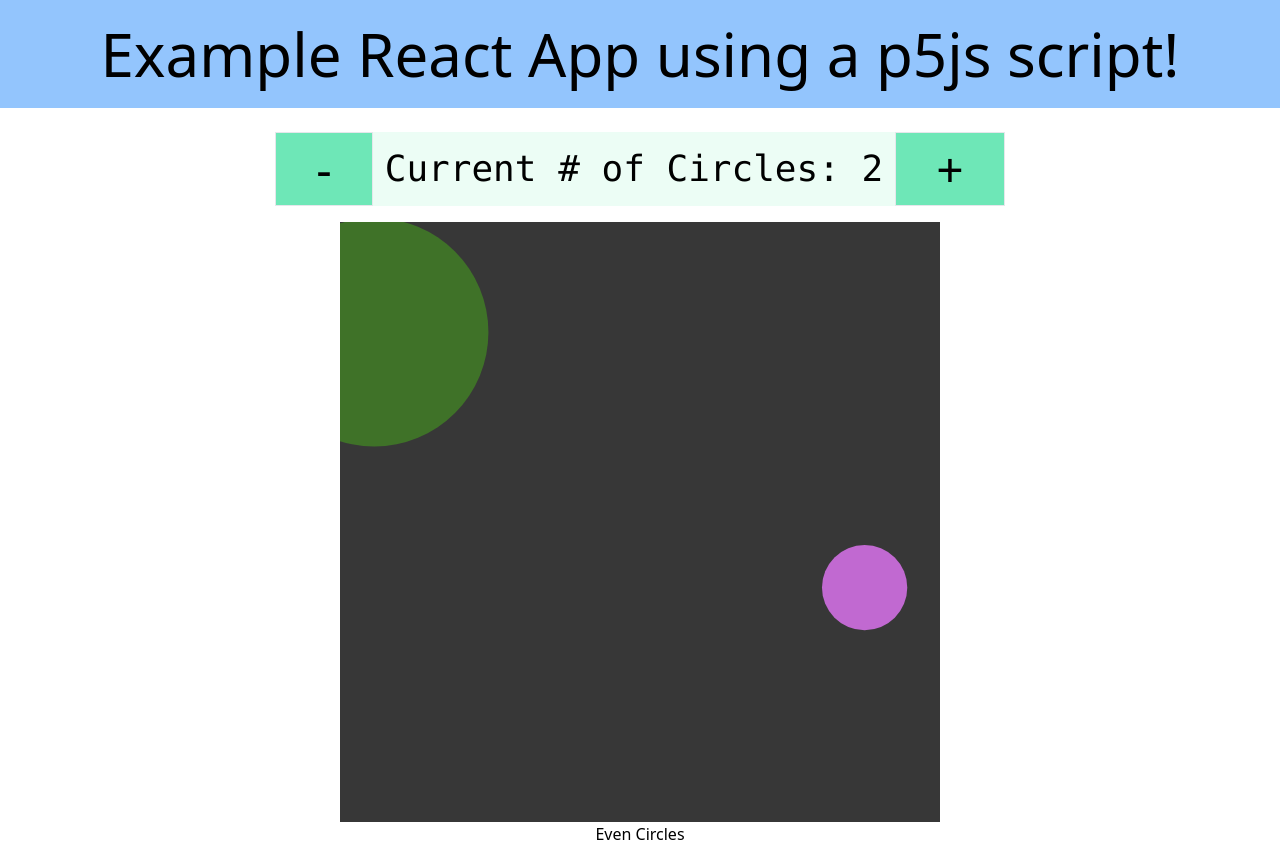
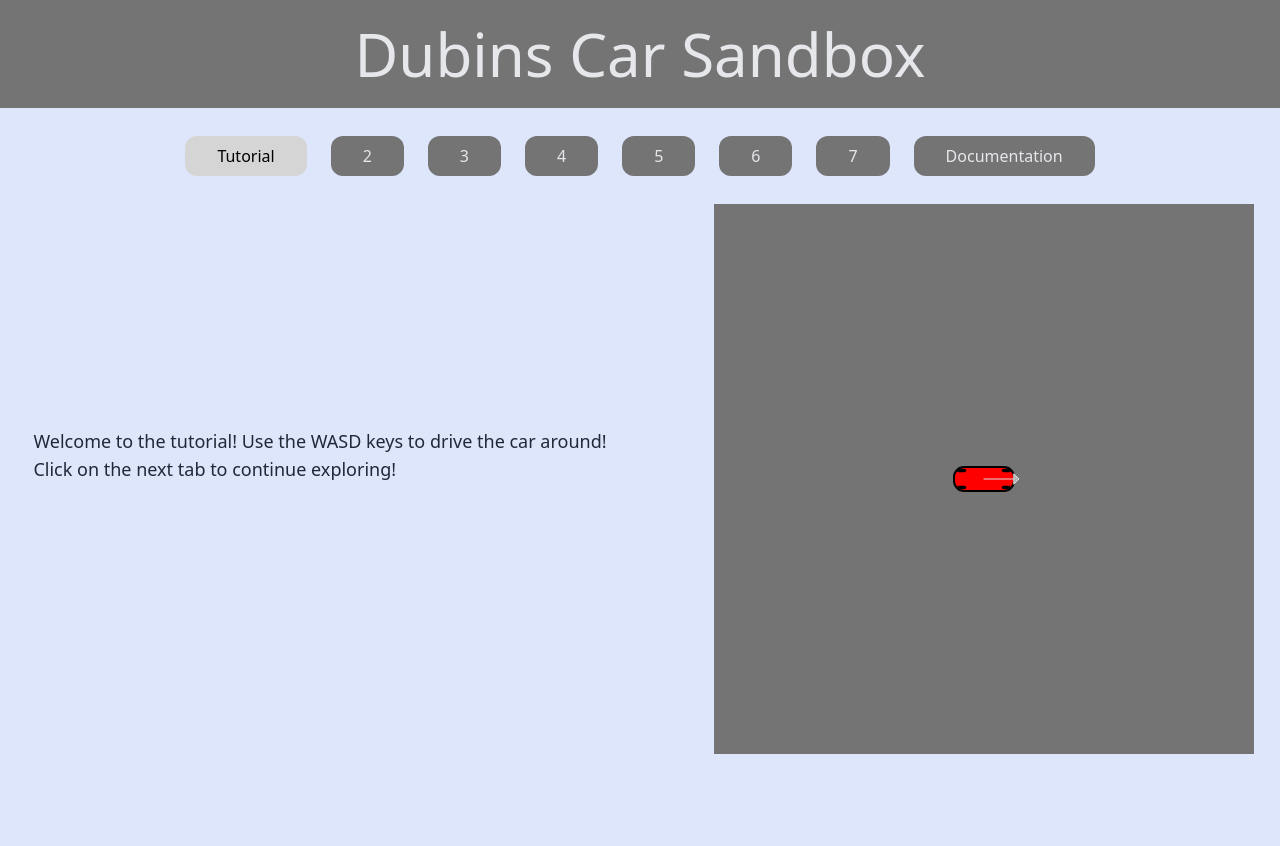
Before and after one commit to OfekPeres/controls-visualization, a Gatsby site: page / in a window 1280 px wide. After the commit the page ends 800 px from the top, so only its background shows below. Built offline with nearby package versions, Linux system fonts and the light colour scheme; Gatsby itself is replaced by a stand-in of ours.

Commit message:
Stage 1 of refactoring front end - added tabs and tutorial page

```diff
--- a/src/components/dubinsPathVisualization/dubinsPathSketch.js
+++ b/src/components/dubinsPathVisualization/dubinsPathSketch.js
@@ -1,4 +1,4 @@
-import Car from '../pidVisualization/car';
+import Car from '../../carVisualizer/car';
 import CarManager from '../../carVisualizer/carManager';
 export default function pidSketchFunction(
   dubinsState,
--- a/src/components/pidVisualization/pidSketch.js
+++ b/src/components/pidVisualization/pidSketch.js
@@ -1,4 +1,4 @@
-import Car from './car';
+import Car from '../../carVisualizer/car';
 export default function pidSketchFunction(
   pidState,
   sketchState,
--- a/src/components/rrtVisualization/index.jsx
+++ b/src/components/rrtVisualization/index.jsx
@@ -94,6 +94,7 @@ export default function RRTVisualization() {
 
   /*----------------------------------------------------------------------------
   GET INITIAL RRT Example MAP WHEN THE PAGE LOADS
+  // TODO: FIX THIS NONSENSE
   --------------------------------------------------------------------------- */
   useEffect(() => {
     async function fetchData() {
@@ -284,7 +285,7 @@ export default function RRTVisualization() {
               <StepSizeRadiusSlider
                 value={sketchState.stepSize}
                 setValue={setStepSize}
-                min={2}
+                min={10}
                 max={100}
                 step={1}
                 color={'#bad7f2'}
--- a/src/components/rrtVisualization/rrtSketch.js
+++ b/src/components/rrtVisualization/rrtSketch.js
@@ -181,7 +181,7 @@ export default function rrtSketchFunction(
      */
     function setup() {
       const canvas = p5.createCanvas(W, H);
-
+      // p5.frameRate(1)
       canvas.mousePressed(handleMouseClicked);
       p5.background(55);
 
@@ -201,7 +201,7 @@ export default function rrtSketchFunction(
      * The draw function for the sketch
      */
 
-    function draw(p5) {
+    function draw() {
       if (shouldAnimate && rrtState && sketchState) {
         animateRRTExploration();
         animateRRTGoalPath();
--- /dev/null
+++ b/src/components/tutorial/index.jsx
@@ -0,0 +1,54 @@
+import React, { useState, useEffect, useRef } from 'react';
+import p5 from 'p5';
+import tutorialSketch from './tutorialSketch';
+import TutorialText from './tutorialText';
+import useWindowSize from '../../customhooks/useWindowSize';
+
+const initialSketchState = { canvasWidth: 800, canvasHeight: 800 };
+
+const LARGE_SCREEN = 1024;
+export default function Tutorial() {
+  const [sketchState, setSketchState] = useState(initialSketchState);
+  const windowSize = useWindowSize();
+
+  //   Resize the p5 canvas when the screen size changes
+  useEffect(() => {
+    const width =
+      windowSize.width < LARGE_SCREEN
+        ? windowSize.width * 0.8 - 25
+        : windowSize.width / 2 - 100;
+    const height =
+      windowSize.width < LARGE_SCREEN
+        ? windowSize.height * 0.5
+        : windowSize.height - 250;
+    setSketchState((prev) => ({
+      ...prev,
+      canvasWidth: width,
+      canvasHeight: height,
+    }));
+  }, [windowSize]);
+  const sketchRef = useRef();
+  useEffect(() => {
+    let myp5 = new p5(tutorialSketch(sketchState), sketchRef.current);
+
+    // Return a function that deletes the canvas so we don't have duplicates
+    return () => {
+      myp5.remove();
+    };
+  });
+
+  return (
+    <div className="grid grid-cols-1 place-items-center lg:grid-cols-2 ">
+      {/* <h1 className="text-black text-lg">{JSON.stringify(windowSize)}</h1> */}
+      <TutorialText />
+      <div
+        className="cursor-pointer p-6"
+        ref={sketchRef}
+        style={{
+          width: sketchState.canvasWidth,
+          height: sketchState.canvasHeight,
+        }}
+      ></div>
+    </div>
+  );
+}
--- /dev/null
+++ b/src/components/tutorial/tutorialSketch.js
@@ -0,0 +1,44 @@
+import Car from '../../carVisualizer/car';
+export default function tutorialSketch(sketchState) {
+  return (p5) => {
+    const W = sketchState.canvasWidth;
+    const H = sketchState.canvasHeight;
+    // Define some colors
+    const green = p5.color(0, 255, 0);
+    const blue = p5.color(0, 50, 255);
+    const red = p5.color(255, 50, 10);
+    const carLenH = Math.max(30, H/9)
+    const carLenW = Math.max(30, W/9)
+    const carLen = Math.min(carLenH, carLenW)
+    const car = new Car(W / 2, H / 2, 0, 0, carLen, 'red', null, p5);
+    function setup() {
+      const canvas = p5.createCanvas(W, H);
+      p5.background('#747474');
+    }
+
+    function draw() {
+      p5.background('#747474');
+      p5.translate(0, H); //moves the origin to bottom left
+      p5.scale(1, -1); //flips the y values so y increases "up"
+      car.run();
+    }
+
+    function handleKeyPressed() {
+      if (p5.keyCode === p5.UP_ARROW || p5.key === 'w')
+        car.setSpeed(3);
+      else if (p5.keyCode === p5.DOWN_ARROW || p5.key === 's')
+        car.setSpeed(0);
+      else if (p5.keyCode === p5.LEFT_ARROW || p5.key === 'a')
+        car.steer(car.phi + car.max_steer);
+      else if (p5.keyCode === p5.RIGHT_ARROW || p5.key === 'd')
+        car.steer(car.phi - car.max_steer);
+      else if (p5.key === 't') {
+        car.shouldDrawImpossibleRegion = !car.shouldDrawImpossibleRegion;
+      }
+    }
+
+    p5.setup = setup;
+    p5.draw = draw;
+    p5.keyPressed = handleKeyPressed;
+  };
+}
--- /dev/null
+++ b/src/components/tutorial/tutorialText.jsx
@@ -0,0 +1,9 @@
+import React from 'react'
+export default function TutorialText()
+{
+    return <div className="text-lg text-gray-800 p-6">
+        <h1>Welcome to the tutorial! Use the WASD keys to drive the car around!</h1>
+        <p>Click on the next tab to continue exploring!</p>
+    </div>
+
+}
--- /dev/null
+++ b/src/components/ui/tabs/index.jsx
@@ -0,0 +1,48 @@
+import React, { useState } from 'react';
+
+function selectTab(selectedTabIndex, tabValues) {
+  const newTabValues = [...tabValues];
+  newTabValues.forEach((val) => (val.isSelected = false));
+  newTabValues[selectedTabIndex].isSelected = true;
+  return newTabValues;
+}
+
+function Tab({ text, isSelected, setState, index }) {
+  return (
+    <div
+      onClick={() => {
+        setState((prev) => {
+          return {
+            selectedIndex: index,
+            values: selectTab(index, prev.values),
+          };
+        });
+      }}
+      className={`${
+        isSelected
+          ? 'bg-[#d5d5d5] hover:bg-[#d5d5d5] text-black'
+          : 'bg-[#747474] hover:bg-[#3e3e3f]'
+      } px-8 mx-3 py-2 rounded-xl cursor-pointer`}
+    >
+      {text}
+    </div>
+  );
+}
+
+export default function Tabs({ tabValues, setTabValues }) {
+  return (
+    <div className="flex lg:justify-center w-full overflow-x-auto py-1">
+      {tabValues.values.map((tabValue, index) => {
+        return (
+          <Tab
+            key={index}
+            text={tabValue.text}
+            isSelected={tabValue.isSelected}
+            setState={setTabValues}
+            index={index}
+          />
+        );
+      })}
+    </div>
+  );
+}
--- a/src/css/index.css
+++ b/src/css/index.css
@@ -1,3 +1,11 @@
 @tailwind base;
 @tailwind components;
 @tailwind utilities;
+
+
+@layer base {
+    body {
+      @apply bg-[#aabff961] ;
+    }
+
+  }
--- /dev/null
+++ b/src/customhooks/useWindowSize/index.jsx
@@ -0,0 +1,30 @@
+import React, { useState, useEffect } from 'react';
+
+export default function useWindowSize() {
+  const [windowSize, setWindowSize] = useState({
+    width: undefined,
+    height: undefined,
+  });
+
+  useEffect(() => {
+    // Handler to call on window resize
+    function handleResize() {
+      // Set window width/height to state
+      setWindowSize({
+        width: window.innerWidth,
+        height: window.innerHeight,
+      });
+    }
+
+    // Add event listener
+    window.addEventListener('resize', handleResize);
+
+    // Call handler right away so state gets updated with initial window size
+    handleResize();
+
+    // Remove event listener on cleanup
+    return () => window.removeEventListener('resize', handleResize);
+  }, []); // Empty array ensures that effect is only run on mount
+
+  return windowSize;
+}
--- a/src/pages/index.js
+++ /dev/null
@@ -1,13 +0,0 @@
-import React from 'react';
-import P5Example from '../components/p5example';
-// markup
-const IndexPage = () => {
-  return (
-    <main>
-      <div className="bg-blue-300 text-6xl flex items-center justify-center py-6 mb-6">Example React App using a p5js script!</div>
-      {typeof window !== 'undefined' && <P5Example/>}
-    </main>
-  );
-};
-
-export default IndexPage;
--- /dev/null
+++ b/src/pages/index.jsx
@@ -0,0 +1,51 @@
+import React, { useState, useEffect } from 'react';
+import Tutorial from '../components/tutorial';
+import Tabs from '../components/ui/tabs/';
+
+
+function Square({text})
+{
+  return <div className='w-72 h-72 relative bg-blue-300'>{text}</div>
+}
+const initialTabValues = {
+  selectedIndex: 0,
+  values: [
+    { text: 'Tutorial', isSelected: true },
+    { text: '2', isSelected: false },
+    { text: '3', isSelected: false },
+    { text: '4', isSelected: false },
+    { text: '5', isSelected: false },
+    { text: '6', isSelected: false },
+    { text: '7', isSelected: false },
+    { text: 'Documentation', isSelected: false },
+  ],
+};
+const IndexPage = () => {
+  const [tabValues, setTabValues] = useState(initialTabValues);
+  return (
+    <main className='h-full text-gray-200'>
+      <div className="bg-[#747474] text-6xl flex items-center justify-center py-6 mb-6">
+        Dubins Car Sandbox
+      </div>
+      <Tabs tabValues={tabValues} setTabValues={setTabValues} />
+
+      <div>
+        {
+          {
+            0: <Tutorial/>,
+            1: <Square text={"Tab 1"}/>,
+            2: <Square text={"Tab 2"}/>,
+            3: <Square text={"Tab 3"}/>,
+            4: <Square text={"Tab 4"}/>,
+            5: <Square text={"Tab 5"}/>,
+            6: <Square text={"Tab 6"}/>,
+            7: <Square text={"Tab 7"}/>,
+            8: <Square text={"Tab 8"}/>,
+          }[tabValues.selectedIndex]
+        }
+      </div>
+    </main>
+  );
+};
+
+export default IndexPage;
```
Also changed, not shown: src/carVisualizer/car.js (renamed from src/components/pidVisualization/car.js).
